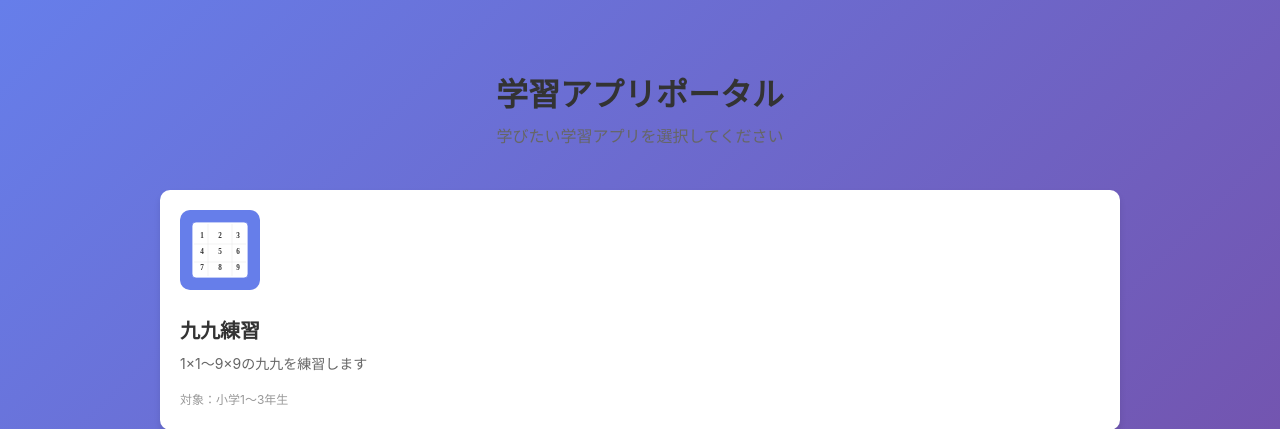
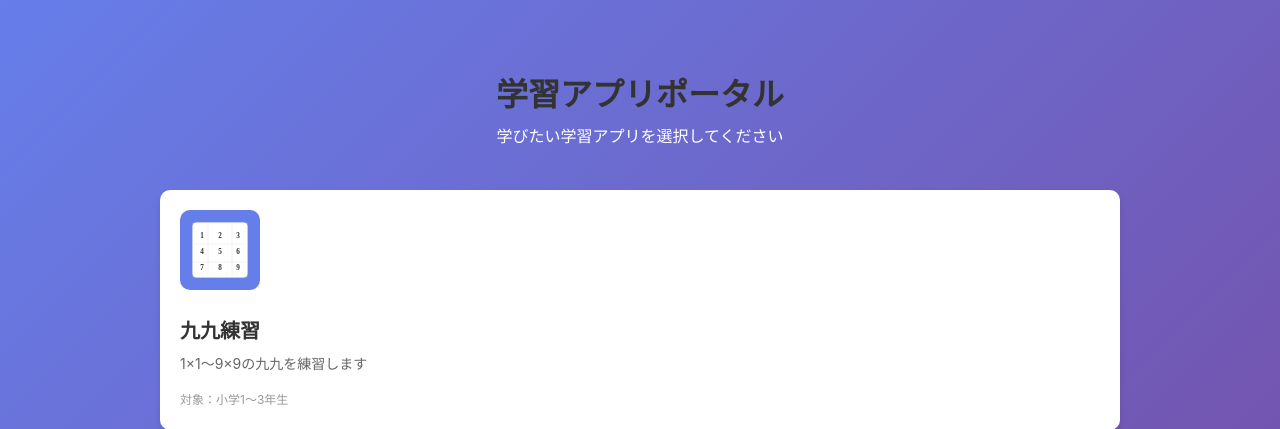
Before and after one commit to yasudajs/study, a Flask app: page / in a window 1280 px wide. Shown: the top 429 px of the page. Run offline with Flask 2, Linux system fonts and the light colour scheme.

Commit message:
ポータル画面のテキスト色を白に変更
- subtitleクラスの色を#666から#fffに変更
- 「学びたい学習アプリを選択してください」が白で読みやすくなった

```diff
--- a/app/templates/portal/index.html
+++ b/app/templates/portal/index.html
@@ -40,7 +40,7 @@ h1 {
 
 .subtitle {
     text-align: center;
-    color: #666;
+    color: #fff;
     margin-bottom: 40px;
     font-size: 16px;
 }
```
